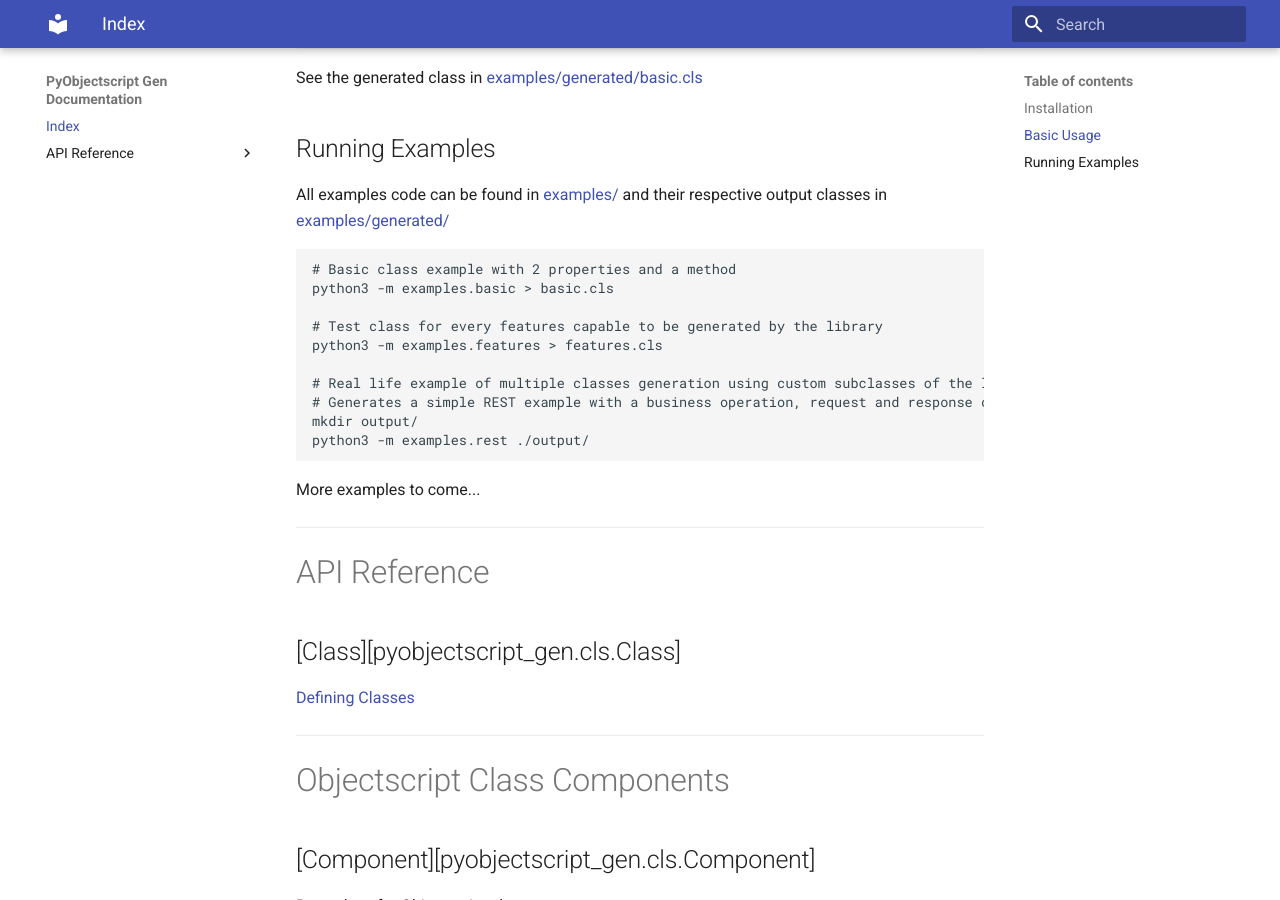
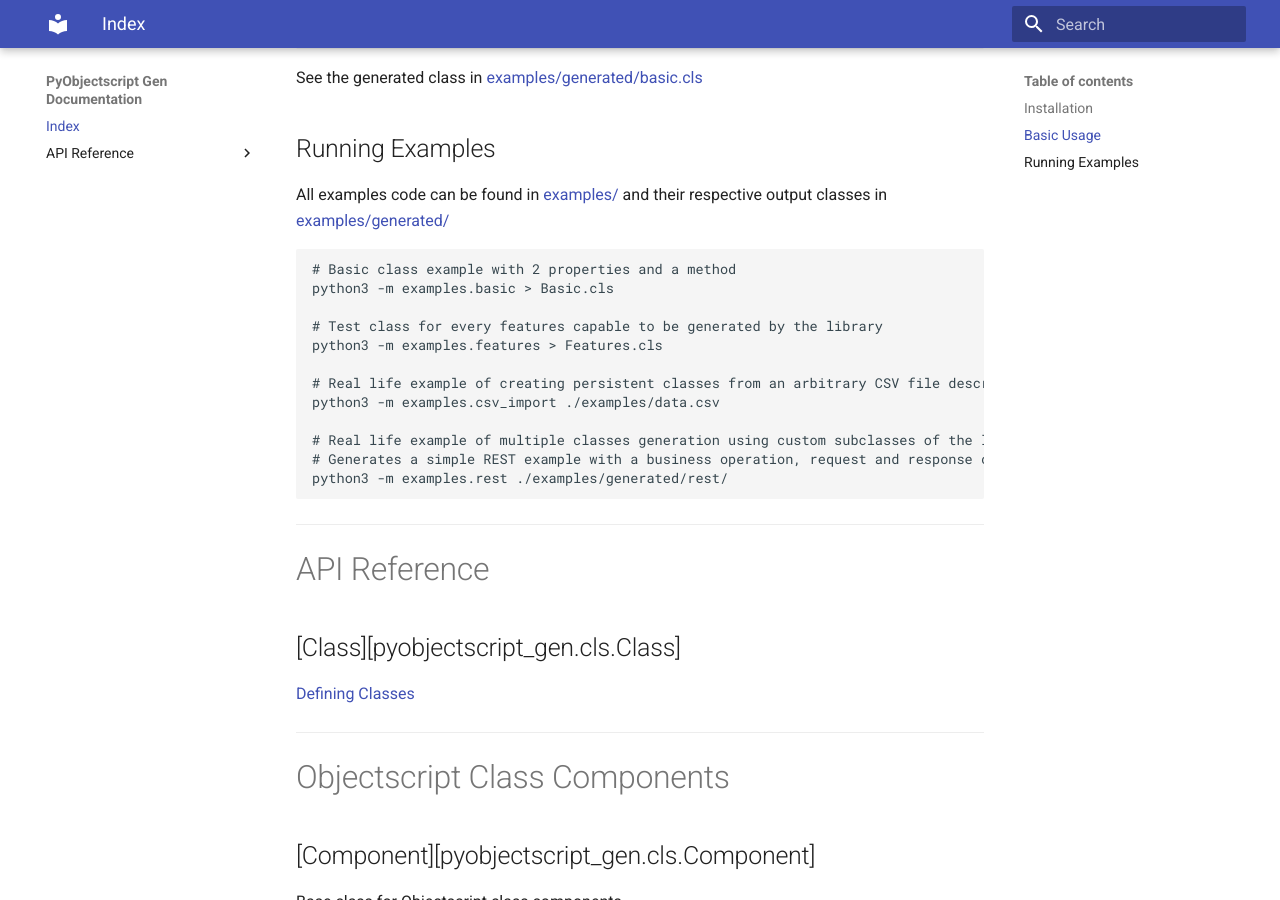
Before and after one commit to Antoine-dh/pyobjectscript_gen, an MkDocs documentation site: the page built from docs/index.md, in a window 1280 px wide and 900 px high, scrolled down 1142 px. Built offline with MkDocs 1.6.1 and Material for MkDocs 9.7.7, drawn with Linux system fonts in a browser that asks for light colours.

Commit message:
Update doc examples

````diff
--- a/docs/index.md
+++ b/docs/index.md
@@ -62,18 +62,18 @@ All examples code can be found in [examples/](https://github.com/Antoine-dh/pyob
 
 ```bash
 # Basic class example with 2 properties and a method
-python3 -m examples.basic > basic.cls
+python3 -m examples.basic > Basic.cls
 
 # Test class for every features capable to be generated by the library
-python3 -m examples.features > features.cls
+python3 -m examples.features > Features.cls
+
+# Real life example of creating persistent classes from an arbitrary CSV file describing properties
+python3 -m examples.csv_import ./examples/data.csv
 
 # Real life example of multiple classes generation using custom subclasses of the library's components
-# Generates a simple REST example with a business operation, request and response classes in the specified directory
-mkdir output/
-python3 -m examples.rest ./output/
+# Generates a simple REST example with a business operation, request and response classes in the specified output directory
+python3 -m examples.rest ./examples/generated/rest/
 ```
-
-More examples to come...
 
 ---
 # API Reference
````
